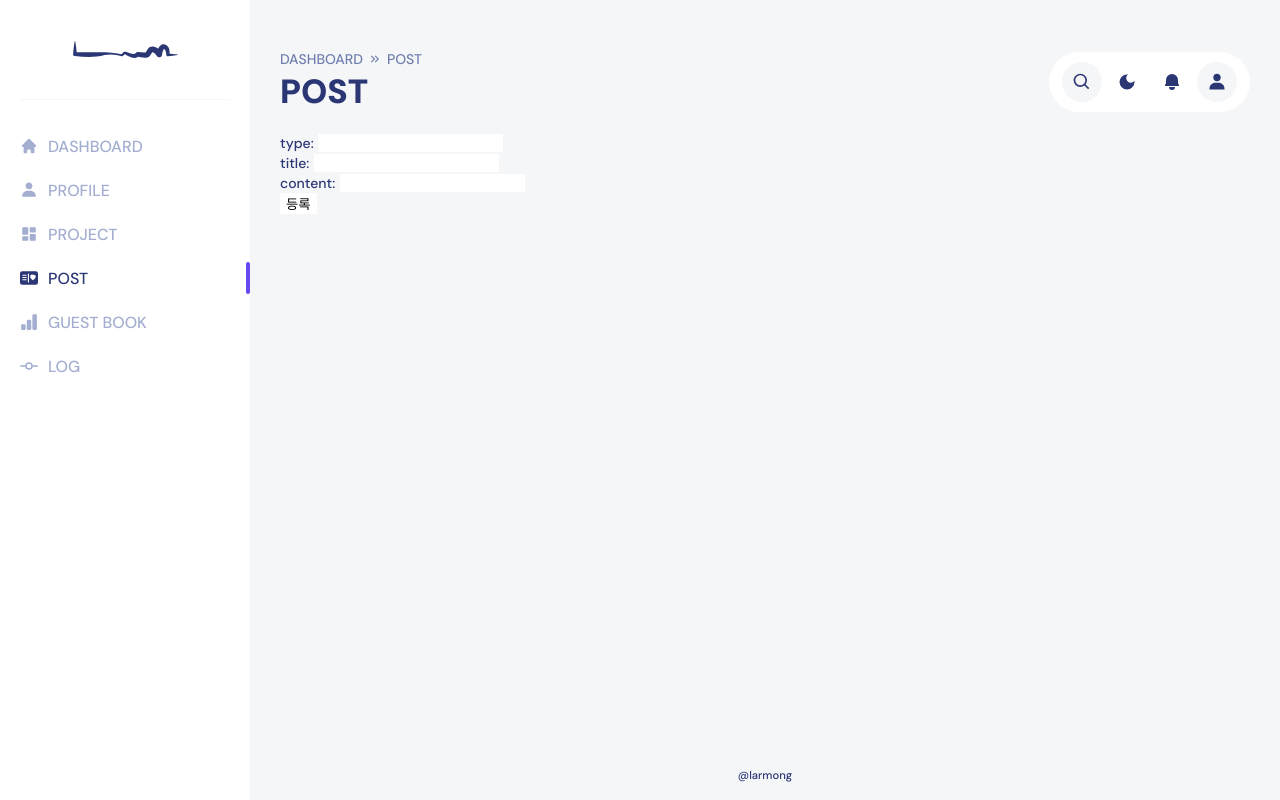
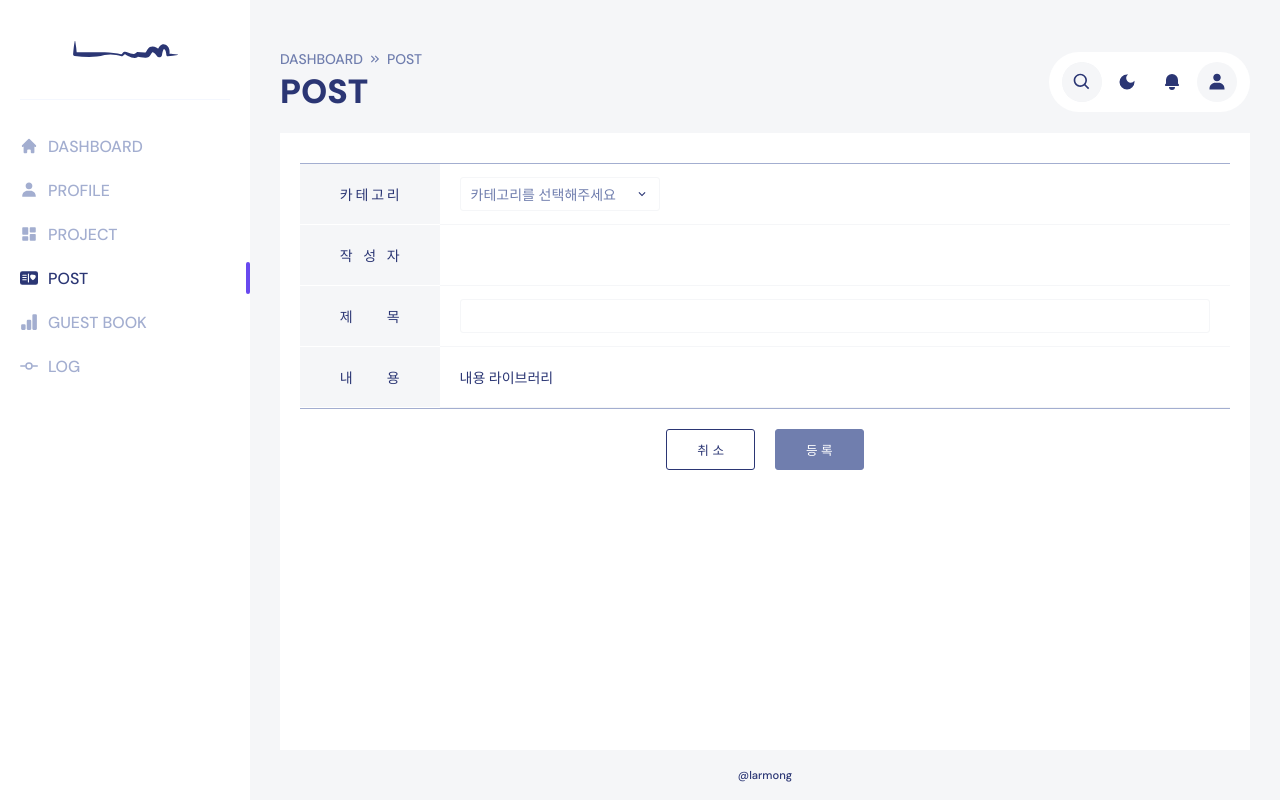
Before and after one commit to larmong/blog-v1, a Next.js app: page /post/new in a window 1280 px wide. Built offline with nearby package versions, Linux system fonts and the light colour scheme; no server answers.

Commit message:
add: create post

```diff
--- a/package.json
+++ b/package.json
@@ -11,10 +11,12 @@
   "dependencies": {
     "@emotion/react": "^11.11.1",
     "@emotion/styled": "^11.11.0",
+    "dayjs": "^1.11.10",
+    "draft-js": "^0.11.7",
     "firebase": "^10.7.0",
     "next": "12.1.0",
-    "react": "17.0.2",
-    "react-dom": "17.0.2",
+    "react": "^18.2.0",
+    "react-dom": "^18.2.0",
     "react-icons": "^4.11.0",
     "recoil": "^0.7.7"
   },
--- /dev/null
+++ b/src/components/commons/board/new/New.container.tsx
@@ -0,0 +1,65 @@
+import { Table, TableBody, TableHead, TableItem, Wrapper } from './New.style';
+import { ReactElement, useEffect, useState } from 'react';
+import { INewColumType } from './New.types';
+import Input from '../../input/default/Input.container';
+import Select from '../../input/select/Select.container';
+
+export default function NewContainer() {
+  const column: INewColumType[] = [
+    {
+      id: 'category',
+      name: '카테고리',
+    },
+    {
+      id: 'writer',
+      name: '작성자',
+    },
+    {
+      id: 'title',
+      name: '제목',
+    },
+    {
+      id: 'contents',
+      name: '내용',
+    },
+  ];
+  const [columnElements, setColumnElements] = useState<ReactElement[]>([]);
+
+  const selectList = ['javascript', 'react', 'etc'];
+  const [selectType, setSelectType] = useState<string | JSX.Element>(<span>카테고리를 선택해주세요</span>);
+
+  useEffect(() => {
+    const elements = column.map((col: INewColumType, colIndex: number) => {
+      const characters = col.name.split('');
+      const colSpanElements = characters.map((char, charIndex) => <span key={`${colIndex}-${charIndex}`}>{char}</span>);
+      return <div key={colIndex}>{colSpanElements}</div>;
+    });
+
+    setColumnElements(elements);
+  }, []);
+
+  return (
+    <Wrapper>
+      <Table>
+        {column.map((col: INewColumType, colIndex: number) => (
+          <TableItem key={colIndex} id={col.id}>
+            <TableHead>{columnElements[colIndex]}</TableHead>
+            <TableBody>
+              {col.id === 'category' ? (
+                <Select selectList={selectList} selectType={selectType} setSelectType={setSelectType} />
+              ) : col.id === 'writer' ? (
+                <span></span>
+              ) : col.id === 'title' ? (
+                <Input id="new-post-title" />
+              ) : col.id === 'contents' ? (
+                <div>내용 라이브러리</div>
+              ) : (
+                ''
+              )}
+            </TableBody>
+          </TableItem>
+        ))}
+      </Table>
+    </Wrapper>
+  );
+}
--- /dev/null
+++ b/src/components/commons/board/new/New.style.ts
@@ -0,0 +1,34 @@
+import styled from '@emotion/styled';
+import { Common } from '../../../../commons/style/emotion';
+
+export const Wrapper = styled.div``;
+
+export const Table = styled.div`
+  border-top: 1px solid ${Common.color.gray2};
+  border-bottom: 1px solid ${Common.color.gray2};
+`;
+
+export const TableItem = styled.div`
+  display: flex;
+`;
+
+export const TableHead = styled.div`
+  width: 15%;
+  padding: 20px 0;
+  background: ${Common.color.bg};
+  border-bottom: 1px solid ${Common.color.white};
+  > div {
+    margin: 0 auto;
+    width: 60px;
+    display: flex;
+    justify-content: space-between;
+  }
+`;
+export const TableBody = styled.div`
+  display: flex;
+  align-items: center;
+  padding: 0 20px;
+  min-height: 59px;
+  width: calc(100% - 15%);
+  border-bottom: 1px solid ${Common.color.bg};
+`;
--- /dev/null
+++ b/src/components/commons/board/new/New.types.ts
@@ -0,0 +1,4 @@
+export interface INewColumType {
+  id: string;
+  name: string;
+}
--- /dev/null
+++ b/src/components/commons/input/default/Input.container.tsx
@@ -0,0 +1,10 @@
+import { Wrapper } from './Input.style';
+import { IPropsInput } from './Input.types';
+
+export default function Input(props: IPropsInput) {
+  return (
+    <Wrapper>
+      <input type="text" id={props.id} />
+    </Wrapper>
+  );
+}
--- /dev/null
+++ b/src/components/commons/input/default/Input.style.ts
@@ -0,0 +1,17 @@
+import styled from '@emotion/styled';
+import { Common } from '../../../../commons/style/emotion';
+
+export const Wrapper = styled.div`
+  width: 100%;
+  input {
+    width: 100%;
+    height: 34px;
+    border: 1px solid ${Common.color.bg};
+    border-radius: 3px;
+    padding: 0 10px;
+    color: ${Common.color.default};
+  }
+  input:focus {
+    border: 1px solid ${Common.color.gray1};
+  }
+`;
--- /dev/null
+++ b/src/components/commons/input/default/Input.types.ts
@@ -0,0 +1,3 @@
+export interface IPropsInput {
+  id: string;
+}
--- /dev/null
+++ b/src/components/commons/input/select/Select.container.tsx
@@ -0,0 +1,38 @@
+import { useState } from 'react';
+import { MdOutlineKeyboardArrowDown } from 'react-icons/md';
+
+import { IPropsSelect } from './Select.types';
+import { SelectBox, SelectList, Wrapper } from './Select.style';
+
+export default function Select(props: IPropsSelect) {
+  const [isOpen, setIsOpen] = useState(false);
+
+  const handleSelectOpen = () => {
+    setIsOpen((prev) => !prev);
+  };
+  const handleSelectChangeType = (type: string | JSX.Element) => () => {
+    props.setSelectType(type);
+    setIsOpen(false);
+  };
+
+  return (
+    <Wrapper>
+      <SelectBox onClick={handleSelectOpen}>
+        {props.selectType}
+        <MdOutlineKeyboardArrowDown />
+      </SelectBox>
+      <SelectList isOpen={isOpen} listLength={props.selectList.length}>
+        {props.selectList.map((type: string, index: number) => (
+          <span
+            key={index}
+            className={type === props.selectType ? 'active' : ''}
+            onClick={handleSelectChangeType(type)}
+          >
+            {type}
+            <em></em>
+          </span>
+        ))}
+      </SelectList>
+    </Wrapper>
+  );
+}
--- /dev/null
+++ b/src/components/commons/input/select/Select.style.ts
@@ -0,0 +1,58 @@
+import styled from '@emotion/styled';
+import { Common } from '../../../../commons/style/emotion';
+import { IsOpenType } from './Select.types';
+
+export const Wrapper = styled.div`
+  position: relative;
+  text-transform: capitalize;
+  cursor: pointer;
+`;
+
+export const SelectBox = styled.div`
+  width: 200px;
+  height: 34px;
+  border: 1px solid ${Common.color.bg};
+  border-radius: 3px;
+  padding: 0 10px;
+  display: flex;
+  align-items: center;
+  justify-content: space-between;
+
+  span {
+    color: ${Common.color.gray1};
+    font-weight: 400;
+  }
+`;
+
+export const SelectList = styled.div`
+  height: ${(props: IsOpenType) => (props.isOpen ? `${Number(props.listLength) * 34}px` : '0px')};
+  position: absolute;
+  top: 40px;
+  left: 0;
+  display: flex;
+  flex-direction: column;
+  width: 100%;
+  border-radius: 3px;
+  background: ${Common.color.white};
+  box-shadow: 0 2px 10px ${Common.color.bg};
+  overflow: hidden;
+  transition: all 0.3s ease-out;
+  span {
+    display: flex;
+    align-items: center;
+    justify-content: space-between;
+    height: 34px;
+    margin: 0 10px;
+    padding: 0 3px;
+    border-bottom: 1px solid ${Common.color.bg};
+    overflow: hidden;
+    &.active {
+      color: ${Common.color.point};
+      em {
+        width: 4px;
+        height: 4px;
+        background: ${Common.color.point};
+      }
+    }
+  }
+`;
--- a/src/components/unit/post/new/PostNew.container.tsx
+++ b/src/components/unit/post/new/PostNew.container.tsx
@@ -2,11 +2,14 @@ import { useState } from 'react';
 import { collection, doc, setDoc } from 'firebase/firestore';
 import { router } from 'next/client';
 
+import { BtnGroup, Wrapper } from './PostNew.style';
 import { db } from '../../../../commons/libraries/firebase/firebase.config';
 import { CustomChangeEvent } from '../../../../commons/types/global.types';
-import { Wrapper } from './PostNew.style';
+import NewContainer from '../../../commons/board/new/New.container';
+import { useRouter } from 'next/router';
 
 export default function PostNewContainer() {
+  const router = useRouter();
   const [newPost, setNewPost] = useState({
     type: '',
     title: '',
@@ -15,12 +18,12 @@ export default function PostNewContainer() {
     writer: '루루',
   });
 
-  const handleInputValue = (name: string) => (e: CustomChangeEvent) => {
-    setNewPost({
-      ...newPost,
-      [name]: e.target.value,
-    });
-  };
+  // const handleInputValue = (name: string) => (e: CustomChangeEvent) => {
+  //   setNewPost({
+  //     ...newPost,
+  //     [name]: e.target.value,
+  //   });
+  // };
 
   const onClickSubmit = async () => {
     try {
@@ -38,13 +41,13 @@ export default function PostNewContainer() {
 
   return (
     <Wrapper>
-      type: <input type="text" value={newPost.type} onChange={handleInputValue('type')} />
-      <br />
-      title: <input type="text" value={newPost.title} onChange={handleInputValue('title')} />
-      <br />
-      content: <input type="text" value={newPost.content} onChange={handleInputValue('content')} />
-      <br />
-      <button onClick={onClickSubmit}>등록</button>
+      <NewContainer />
+      <BtnGroup>
+        <button onClick={() => router.back()}>취 소</button>
+        <button className="btn-full" onClick={onClickSubmit}>
+          등 록
+        </button>
+      </BtnGroup>
     </Wrapper>
   );
 }
--- a/src/components/unit/post/new/PostNew.style.ts
+++ b/src/components/unit/post/new/PostNew.style.ts
@@ -1,3 +1,26 @@
 import styled from '@emotion/styled';
+import { Common } from '../../../../commons/style/emotion';
+import { BtnStyle } from '../../../commons/pagination/Pagination.style';
 
-export const Wrapper = styled.div``;
+export const Wrapper = styled.div`
+  padding: 30px 20px;
+  min-height: calc(100vh - 183px);
+  background: ${Common.color.white};
+`;
+
+export const BtnGroup = styled.div`
+  display: flex;
+  gap: 20px;
+  justify-content: center;
+  margin: 20px 0;
+  button {
+    ${BtnStyle};
+    padding: 10px 30px;
+
+    &.btn-full {
+      background: ${Common.color.gray1};
+      color: ${Common.color.white};
+      border: 1px solid ${Common.color.gray1};
+    }
+  }
+`;
```
Also changed, not shown: src/components/commons/input/select/Select.types.ts (added, +12 -0 lines), 1 other file (tests, documents, lock files or other folders).
